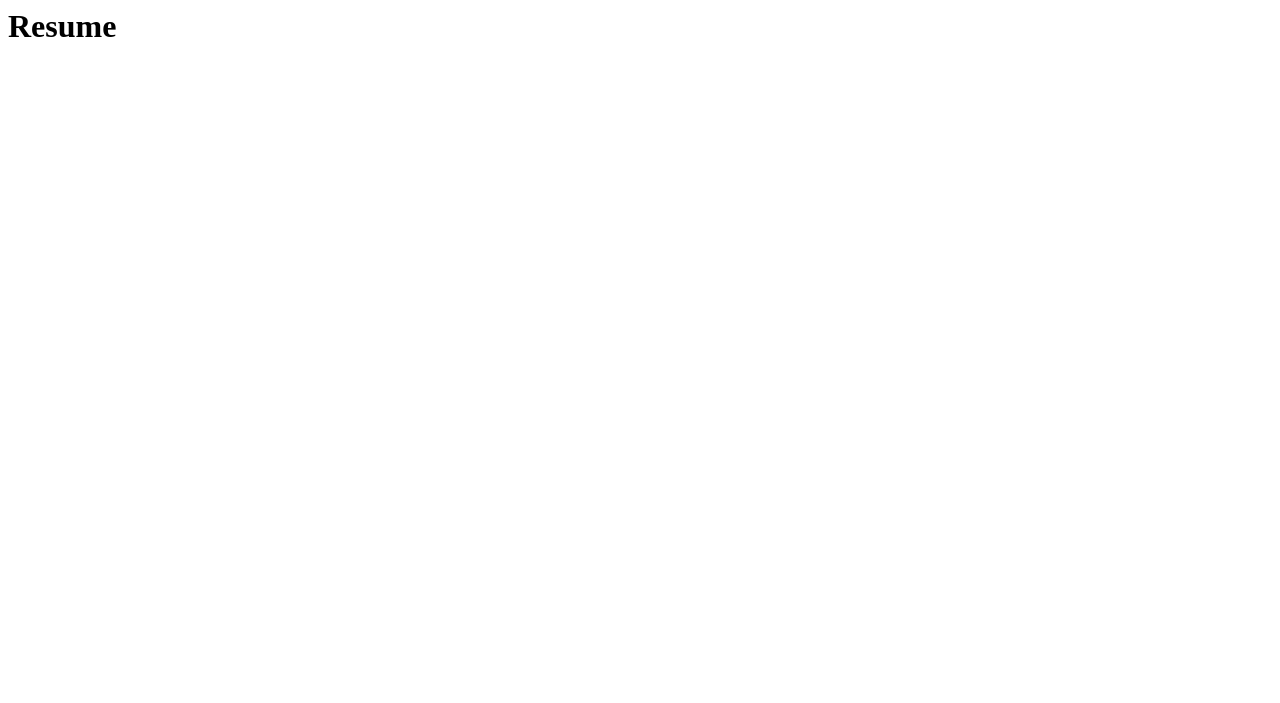
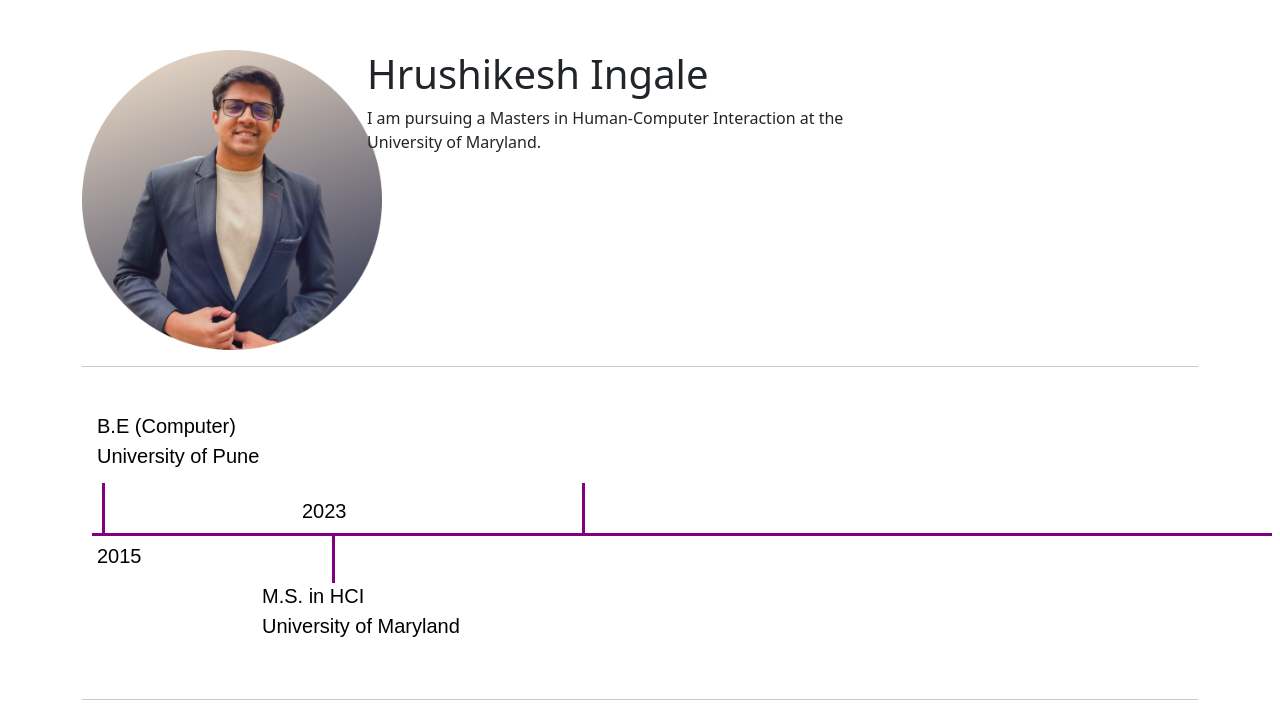
Before and after one commit to hrushingale/dataviz.github.io, a plain HTML site: page index.html in a window 1280 px wide. Drawn offline with nearby package versions, Linux system fonts and the light colour scheme.

Commit message:
second commit

```diff
--- a/index.html
+++ b/index.html
@@ -1,10 +1,69 @@
 <html>
-    <head>
-        <title>Resume</title>
-    </head>
+    <link href="https://cdn.jsdelivr.net/npm/bootstrap@5.3.3/dist/css/bootstrap.min.css" rel="stylesheet" integrity="sha384-QWTKZyjpPEjISv5WaRU9OFeRpok6YctnYmDr5pNlyT2bRjXh0JMhjY6hW+ALEwIH" crossorigin="anonymous">
+    <link href="./index.css" rel="stylesheet">
+    <link rel="stylesheet" href="https://cdnjs.cloudflare.com/ajax/libs/font-awesome/6.0.0-beta3/css/all.min.css">
     <body>
-        <h1>
-            Resume
-        </h1>
+        <div class="container" style="margin-top: 50px;">
+            <div class="row">
+                <div class="col-lg-3">
+                    <img src="./profile.png" style="height: 300px;">
+                </div>
+                <div class="col-lg-6">
+                    <h1>Hrushikesh Ingale</h1>
+                    <p>I am pursuing a Masters in Human-Computer Interaction at the University of Maryland.
+                    </p>
+                </div>
+            </div>
+            <hr>
+            <div class="row">
+                <div class="col-lg-6">
+                    <canvas id="myCanvas">
+                        Your browser does not support the HTML canvas tag.</canvas>
+                </div>
+            </div>
+            <hr>
+        </div>
     </body>
+    <script src="https://cdn.jsdelivr.net/npm/bootstrap@5.3.3/dist/js/bootstrap.bundle.min.js" integrity="sha384-YvpcrYf0tY3lHB60NNkmXc5s9fDVZLESaAA55NDzOxhy9GkcIdslK1eN7N6jIeHz" crossorigin="anonymous"></script>
+    <script>
+        var canvas = document.getElementById("myCanvas");
+        var ctx = canvas.getContext("2d");
+        // Get the device pixel ratio, falling back to 1 for non-retina displays
+        const dpr = window.devicePixelRatio || 1;
+
+        // Set the canvas width and height to the desired dimensions
+        const width = 1200;
+        const height = 300;
+
+        // Set the canvas dimensions accounting for the device pixel ratio
+        canvas.width = width * dpr;
+        canvas.height = height * dpr;
+
+        // Scale down the canvas display to match normal dimensions
+        canvas.style.width = `${width}px`;
+        canvas.style.height = `${height}px`;
+
+        // Scale the drawing context to match the device pixel ratio
+        ctx.scale(dpr, dpr);
+        // Set the font properties
+        ctx.font = "20px Arial";
+
+        ctx.fillStyle = "purple";
+        ctx.fillRect(10, 150, 1180, 3);
+
+        ctx.fillRect(20, 100, 3, 50);
+        ctx.fillRect(250, 150, 3, 50);
+        ctx.fillRect(500, 100, 3, 50);
+
+        // Set the text color
+        ctx.fillStyle = "black";
+        // Draw filled text
+        ctx.fillText("B.E (Computer)", 15, 50);
+        ctx.fillText("University of Pune", 15, 80)
+        ctx.fillText("2015", 15, 180);
+
+        ctx.fillText("M.S. in HCI", 180, 220);
+        ctx.fillText("University of Maryland", 180, 250);
+        ctx.fillText("2023", 220, 135);
+    </script>
 </html>
```
Also changed, not shown: profile.png (added).
